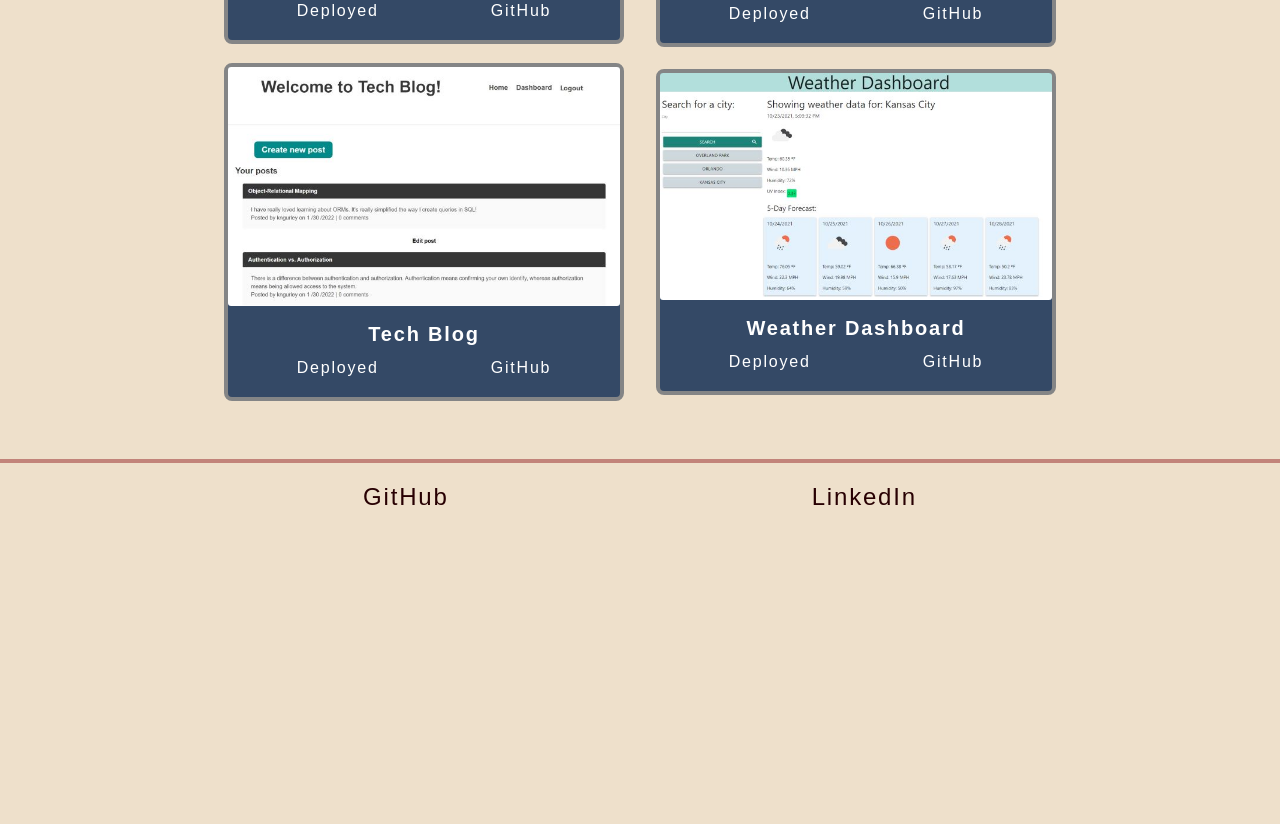
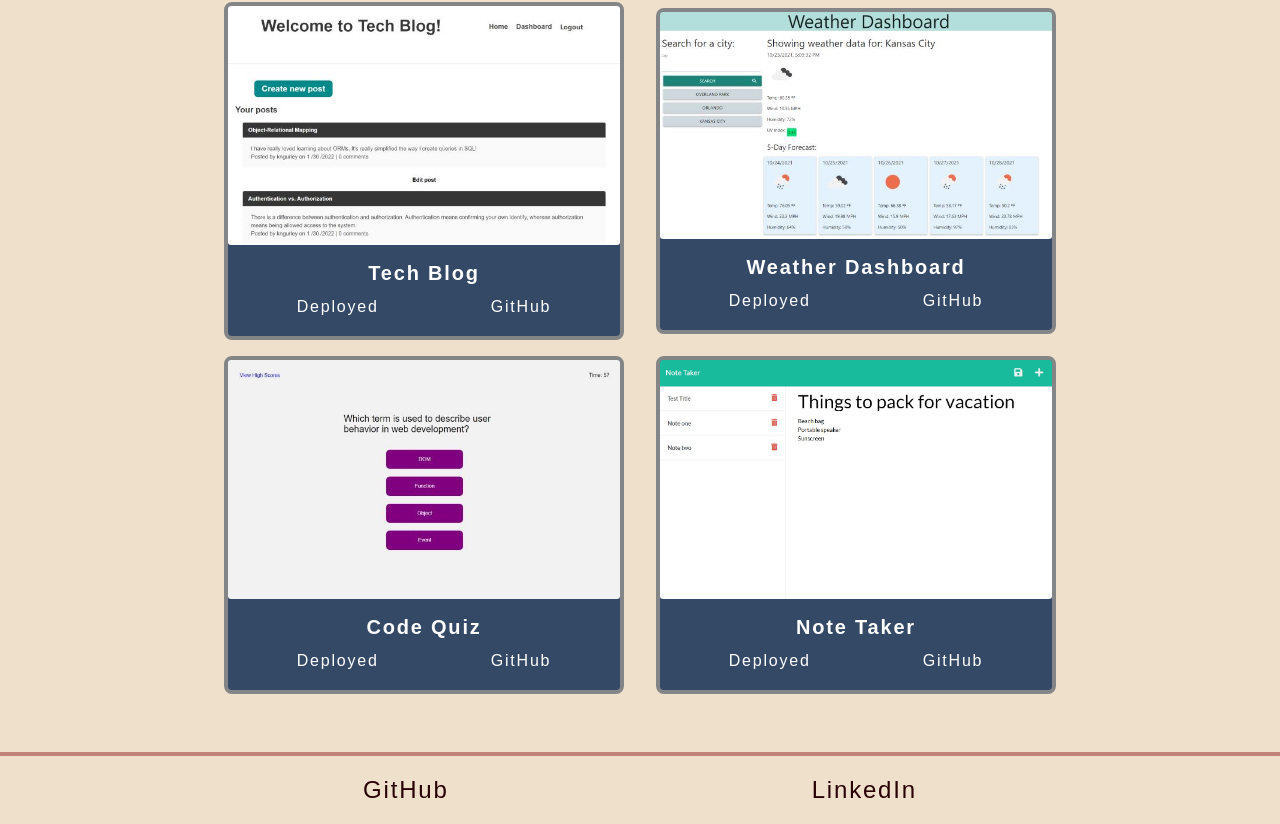
Before and after one commit to kngurley25/portfolio-spa, a React (Create React App) app: page /Project in a window 1280 px wide. Shown: the part 497-1321 px from the top of the page. Before the commit the page ends 1028 px from the top, so only its background shows below. Built offline with nearby package versions, Linux system fonts and the light colour scheme.

Commit message:
update footer

```diff
--- a/src/App.js
+++ b/src/App.js
@@ -9,7 +9,7 @@ import Footer from "./components/Footer";
 
 function App() {
   return (
-    <div>
+    <div className="pagewrap">
       <Router>
         <Header></Header>
         <Switch>
--- a/src/components/About/index.js
+++ b/src/components/About/index.js
@@ -4,7 +4,6 @@ import profilePic from '../../assets/images/profile-pic.jpg';
 function About() {
     return (
         <section>
-            <h3>About Me</h3>
             <div className="about-section">
                 <img src={profilePic} className="profile-pic" alt="profile"></img>
                 <div>
--- a/src/components/Contact/index.js
+++ b/src/components/Contact/index.js
@@ -4,7 +4,6 @@ import Form from 'react-bootstrap/Form';
 function ContactForm() {
     return (
         <section>
-            <h3>Contact Me</h3>
             <Form>
                 <Form.Group>
                     <Form.Label htmlFor="name">Name</Form.Label>
--- a/src/components/Project/index.js
+++ b/src/components/Project/index.js
@@ -23,12 +23,21 @@ function Project() {
             title: 'Weather Dashboard',
             url: 'https://kngurley25.github.io/weather-dashboard/',
             github: 'https://github.com/kngurley25/weather-dashboard'
-        }
+        },
+        {
+            title: 'Code Quiz',
+            url: 'https://kngurley25.github.io/code-quiz/',
+            github: 'https://github.com/kngurley25/code-quiz'
+        },
+        {
+            title: 'Note Taker',
+            url: 'https://rocky-sierra-13505.herokuapp.com/',
+            github: 'https://github.com/kngurley25/note-taker'
+        },
     ]);
 
     return (
         <section>
-            <h3>Portfolio</h3>
             <div className="portfolio-section">
                 {projects.map((project, i) => (
                     <Card style={{ width: '25rem' }}>
--- a/src/components/Resume/index.js
+++ b/src/components/Resume/index.js
@@ -4,7 +4,6 @@ const resume = require('../../assets/pdf/resume.pdf');
 function Resume() {
     return (
         <section className="resume-section">
-            <h3>My Resume</h3>
             <div>
                 <a href={resume} download="KristinGaito_Resume">Download</a>
             </div>
--- a/src/index.css
+++ b/src/index.css
@@ -1,8 +1,32 @@
 /* generic page style elements */
+* {
+  box-sizing: border-box;
+}
+html,
+body {
+  height: 100%;
+  margin: 0;
+  padding: 0;
+}
+body {
+  font-weight: 600;
+  line-height: 1.5;
+  font-size: 18px;
+  letter-spacing: 0.1em;
+  background: var(--light);
+  color: var(--dark);
+  font-family: Arial, Helvetica, sans-serif;
+}
 main {
   margin: 0 auto;
   max-width: 90%;
   padding: 50px 30px;
+  flex-grow: 1;
+}
+.pagewrap {
+  display: flex;
+  flex-direction: column;
+  min-height: 100vh;
 }
 :root {
   --primary: #344966;
@@ -13,24 +37,6 @@ main {
   --accent: teal;
   --padding1: .5rem 3rem;
   --padding2: 1rem 5rem;
-}
-* {
-  box-sizing: border-box;
-}
-html,
-body {
-  min-height: 100%;
-}
-body {
-  margin: 0;
-  padding: 0;
-  font-weight: 600;
-  line-height: 1.5;
-  font-size: 18px;
-  letter-spacing: 0.1em;
-  background: var(--light);
-  color: var(--dark);
-  font-family: Arial, Helvetica, sans-serif;
 }
 
 /* general font sizing */
@@ -133,6 +139,9 @@ header nav ul li {
   font-size: 1rem;
   color: white;
 }
+.card a:hover {
+  color: var(--tertiary)
+}
 .card-title {
   font-weight: bold;
 }
@@ -155,10 +164,9 @@ button {
 
 /* footer */
 footer {
+  border-top: .25rem solid var(--tertiary);
   position: relative;
   bottom: 0;
-  width: 100%;
-  border-top: .25rem solid var(--tertiary);
 }
 footer div {
   display: flex;
```
Also changed, not shown: src/assets/images/projects/4.jpg (added), src/assets/images/projects/5.jpg (added).
